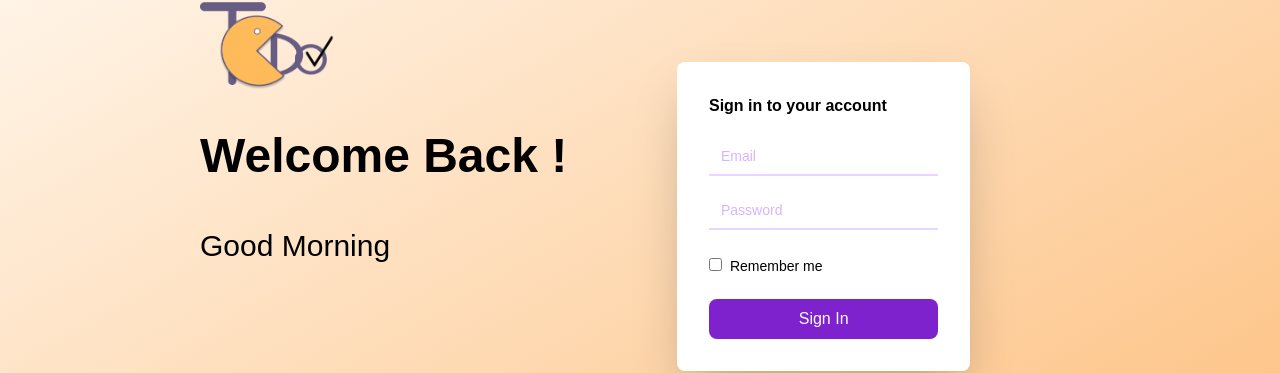
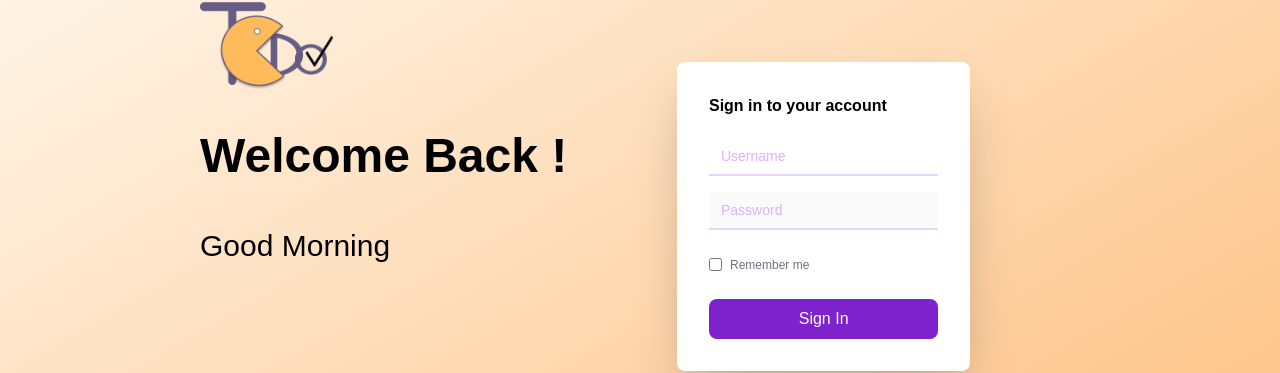
Before and after one commit to marzfd/Todo-List, a Next.js app in the folder client/: page /signIn in a window 1280 px wide. Shown: the part 79-452 px from the top of the page. Built offline with nearby package versions, Linux system fonts and the light colour scheme.

Commit message:
Add styles and change form info

```diff
--- a/client/pages/signIn.js
+++ b/client/pages/signIn.js
@@ -22,14 +22,14 @@ const signIn = () => {
           <h2 className='mb-5 font-semibold'>Sign in to your account</h2>
           <form className='space-y-4'>
             <div>
-              <input type='email' placeholder="Email" className='text-sm border-b-2 border-purple-200 placeholder-purple-300 px-3 py-2 focus:outline-none focus:border-purple-400 w-full'/>
+              <input type='text' placeholder="Username" className='text-sm border-b-2 border-purple-200 placeholder-purple-300 px-3 py-2 focus:outline-none focus:border-purple-400 w-full'/>
             </div>
             <div>
-              <input type='password' placeholder="Password" className='text-sm border-b-2 border-purple-200 placeholder-purple-300 px-3 py-2 focus:outline-none focus:border-purple-400 w-full'/>
+              <input type='password' disabled placeholder="Password" className='text-sm border-b-2 border-purple-200 placeholder-purple-300 px-3 py-2 focus:outline-none focus:border-purple-400 w-full'/>
             </div>
-            <div>
+            <div className="flex items-center text-gray-500">
               <input type='checkbox' className='mr-2 mt-3 mb-3'/>
-              <span className='text-sm'>Remember me</span>
+              <span className='text-xs'>Remember me</span>
             </div>
             <div>
               <Link href='/profile'>
@@ -41,7 +41,7 @@ const signIn = () => {
         <div className='mt-20 md:hidden'>
             <p className='text-lg mt-2 mb-3'>Don't have an account?</p>
             <Link href='/signUp'>
-              <button type="submit" className='bg-purple-700 text-white font-caveat lg:text-xl py-2 px-4 rounded-lg shadow-lg shadow-purple-500/50 focus:outline-none'>Sign Up</button>
+              <button type="submit" className='bg-purple-700 text-white font-caveat lg:text-xl py-2 px-4 rounded-lg shadow-lg shadow-purple-500/50 focus:outline-none hover:bg-purple-100'>Sign Up</button>
             </Link>
           </div>
       </main>
```
